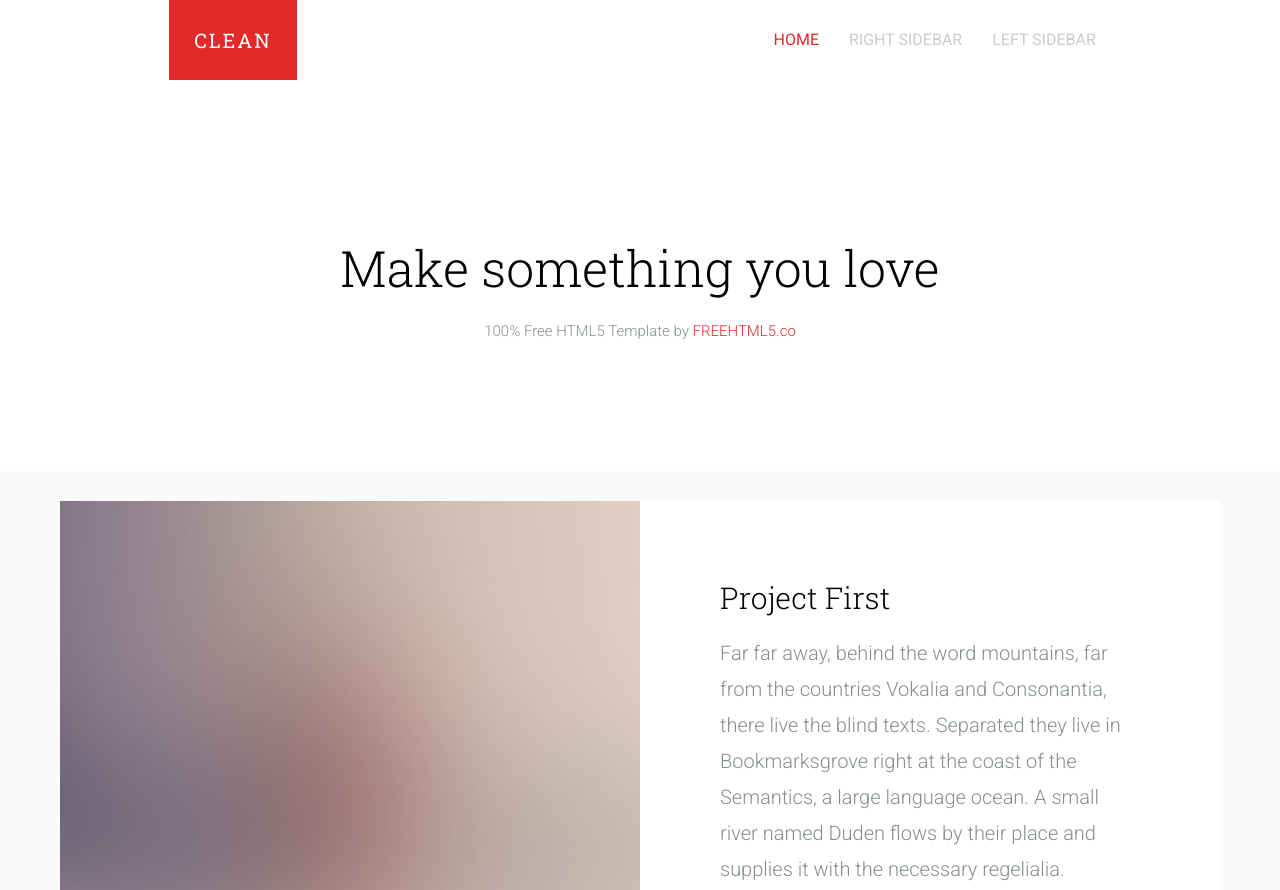
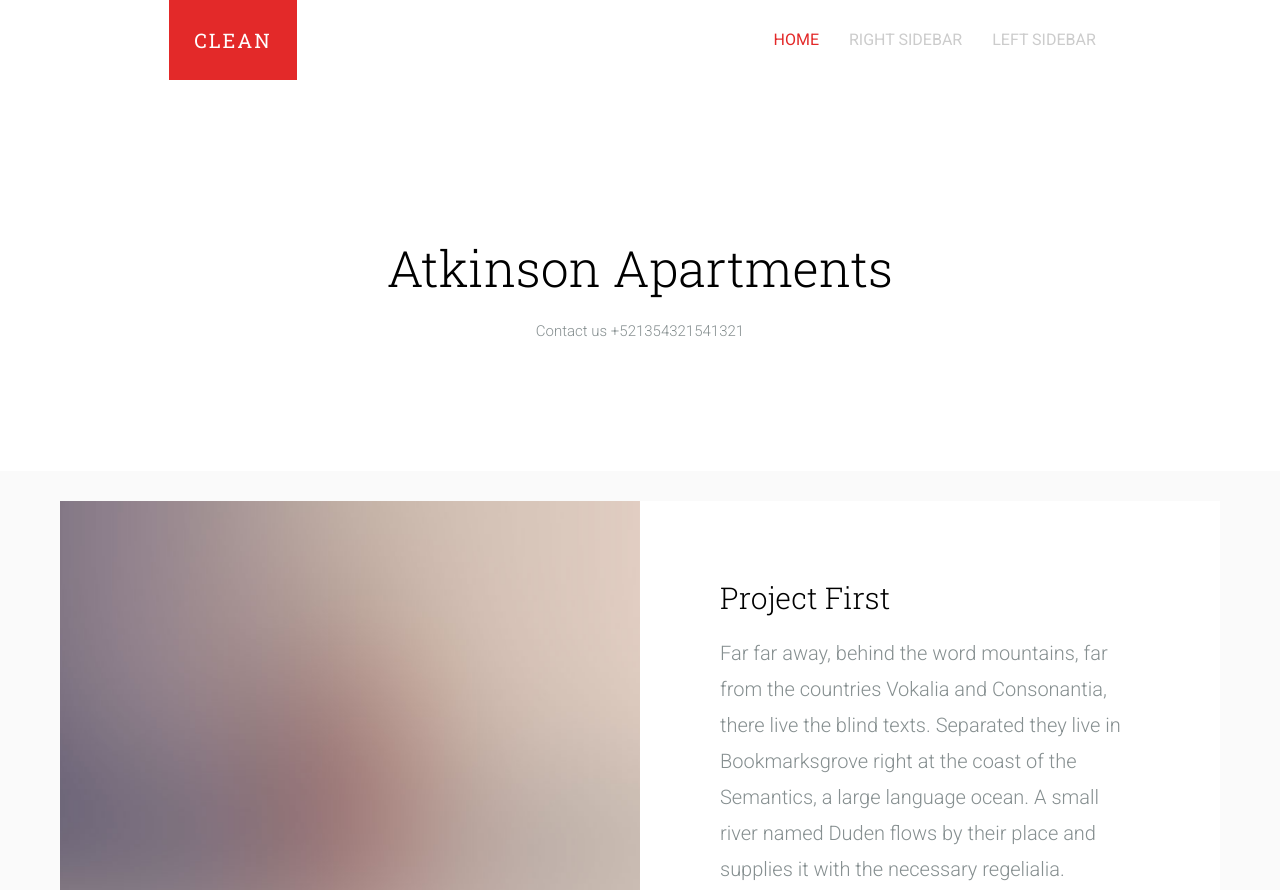
Before and after one commit to Valentin-22/cheat, a plain HTML site: page index.html in a window 1280 px wide. Shown: the top 890 px of the page. Drawn offline with Linux system fonts and the light colour scheme; files whose address does not match are found by name.

Commit message:
Update index.html

```diff
--- a/index.html
+++ b/index.html
@@ -13,19 +13,6 @@
 	<meta name="keywords" content="free html5, free template, free bootstrap, html5, css3, mobile first, responsive" />
 	<meta name="author" content="FREEHTML5.CO" />
 
-  <!--
-	//////////////////////////////////////////////////////
-
-	FREE HTML5 TEMPLATE
-	DESIGNED & DEVELOPED by FREEHTML5.CO
-
-	Website: 		http://freehtml5.co/
-	Email: 			info@freehtml5.co
-	Twitter: 		http://twitter.com/fh5co
-	Facebook: 		https://www.facebook.com/fh5co
-
-	//////////////////////////////////////////////////////
-	 -->
 
   <!-- Facebook and Twitter integration -->
 	<meta property="og:title" content=""/>
@@ -93,8 +80,8 @@
 			<div class="container">
 				<div class="row">
 					<div class="col-md-8 col-md-offset-2">
-						<h1 class="intro-lead">Make something you love</h1>
-						<p class="">100% Free HTML5 Template by <a href="http://freehtml5.co/" target="_blank">FREEHTML5.co</a></p>
+						<h1 class="intro-lead">Atkinson Apartments</h1>
+						<p class="">Contact us +521354321541321</p>
 					</div>
 				</div>
 			</div>
```
